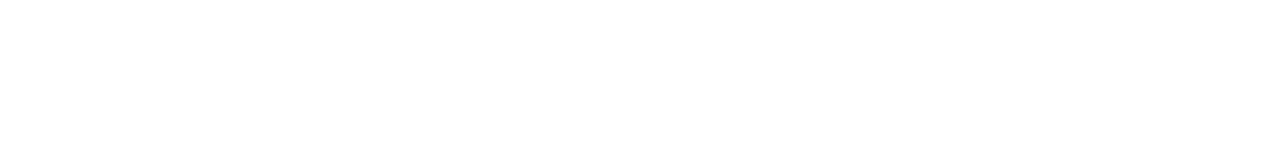
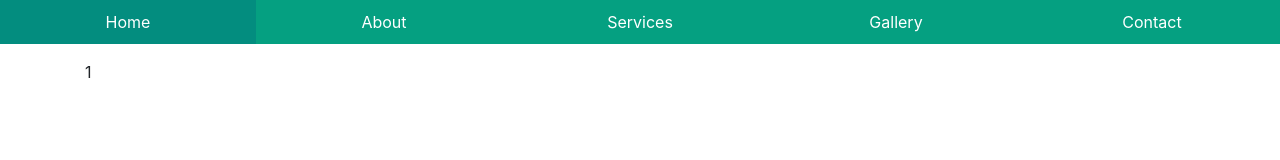
Before and after one commit to colemaw3/CS202, a plain HTML site: page Lesson6.html in a window 1280 px wide. Drawn offline with nearby package versions, Linux system fonts and the light colour scheme.

Commit message:
I made new changes in class

```diff
--- a/Lesson6.html
+++ b/Lesson6.html
@@ -7,9 +7,26 @@
     <link rel="stylesheet" href="node_modules/bootstrap/dist/css/bootstrap.css">
     <link rel="stylesheet" href="node_modules/@fortawesome/fontawesome-free/css/all.css">
     <link rel="stylesheet" href="css/main2.css">
-    <title>Lesson 6</title>
+    <title>Lesson 6 | Nav</title>
 </head>
 <body>
+    <nav>
+        <ul>
+            <li><a href="Lesson6.html">Home</a></li>
+            <li><a href="about.html">About</a></li>
+            <li><a href="services.html">Services</a></li>
+            <li><a href="gallery.html">Gallery</a>
+                <ul>
+                    <li><a href="about.html">Gallery1</a></li>
+                    <li><a href="services.html">Gallery2</a></li>
+                </ul>
 
+            </li>
+            <li><a href="contact.html">Contact</a></li>
+        </ul>
+    </nav>
+    <div class="container">
+        <div>1</div>
+    </div>
 </body>
 </html>
--- a/css/main2.css
+++ b/css/main2.css
@@ -0,0 +1,69 @@
+*{
+    margin:0;
+    padding: 0;
+    box-sizing: border-box;
+}
+
+/* nav ul{
+    list-style-type: none;
+
+}
+nav ul li{
+/*     display: inline-block;
+ */
+ /*    float: left;
+    width: 20%;
+    text-align: center;
+    background-color: #05a081;
+}
+nav a{
+    text-decoration: none;
+    text-align: center;
+    display: block;
+    padding:10px;
+    color:white;
+
+}
+nav a:hover{
+    color: white;
+    background-color: #007d65;
+    text-decoration: none;
+}
+ */
+ nav{
+     background: #05a081;
+ }
+ nav ul{
+     list-style-type: none;
+     display: flex;
+
+ }
+ nav ul li{
+    flex: 1 1 0;
+    text-align: center;
+    position: relative;
+
+ }
+
+nav a {
+    text-align: center;
+    display: block;
+    padding: 10px;
+    color: white;
+}
+nav a:hover{
+    color: white;
+    background: #00707d65;
+    text-decoration: none;
+}
+nav ul li ul{
+    position:absolute;
+    background: #05a081;
+    flex-direction: column;
+    width: 100%;
+    margin: 0;
+    display: none;
+}
+nav ul li:hover ul{
+    display: block;
+}
```
